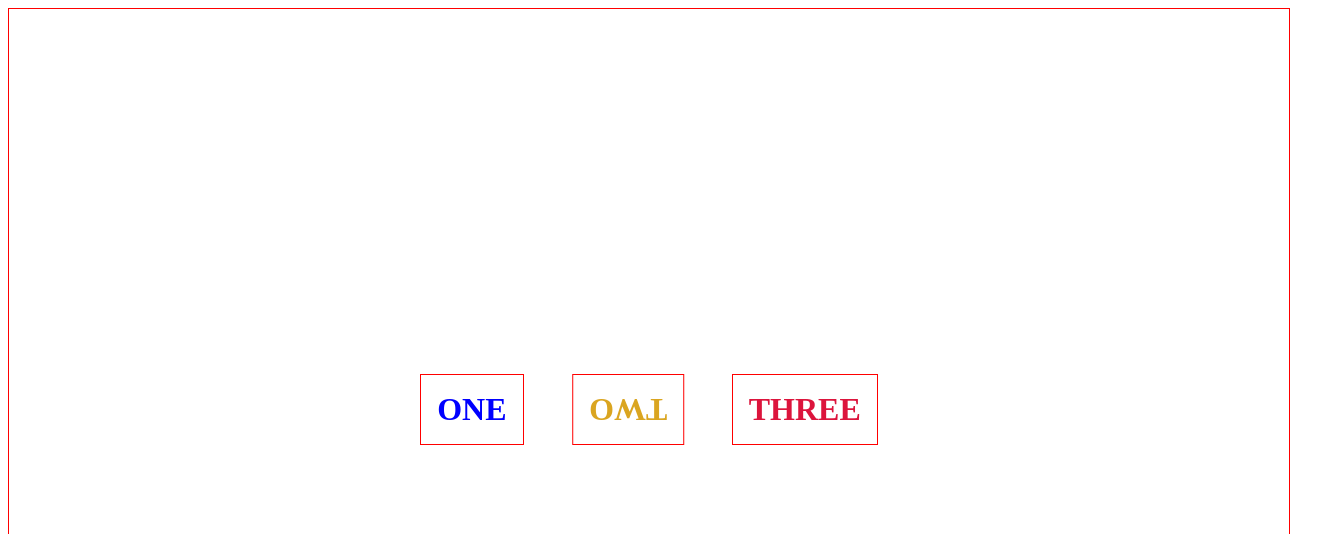
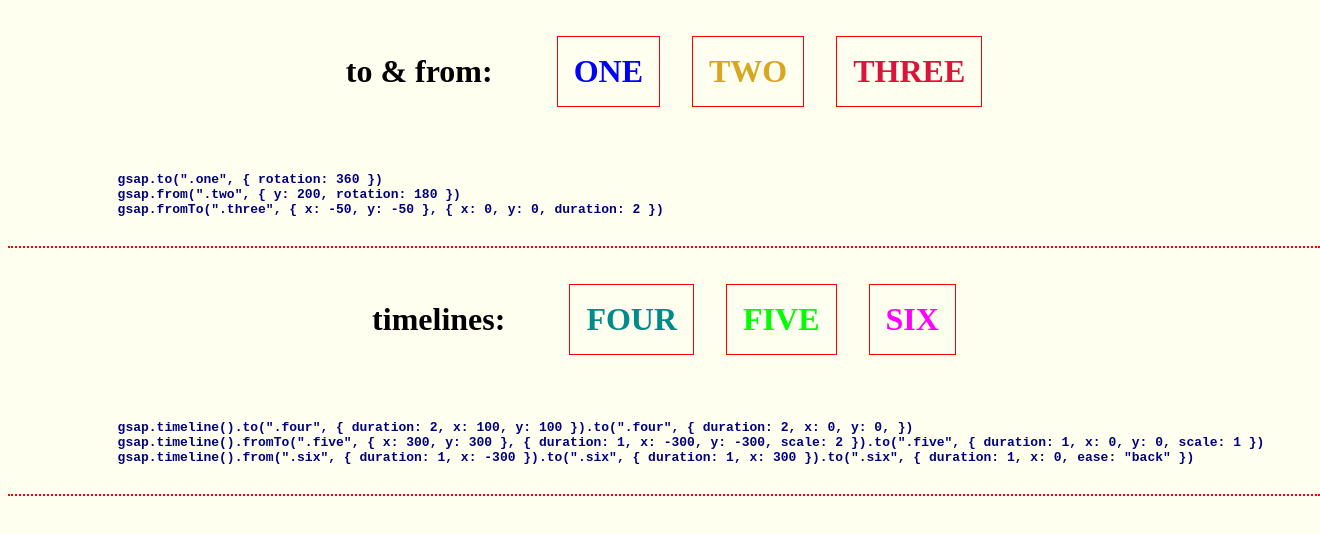
Before and after one commit to JWW127/gsap-study, a React (Vite) app: page / in a window 1280 px wide. Shown: the top 534 px of the page, 1320 px wide, since content can reach past the window. Built offline with nearby package versions, Linux system fonts and the light colour scheme.

Commit message:
gsap as components working, to & from & timelines

```diff
--- a/src/App.tsx
+++ b/src/App.tsx
@@ -1,27 +1,15 @@
 import './App.css'
-import { gsap } from 'gsap'
-import { useLayoutEffect, useRef } from 'react'
+import { To } from './components/To'
+import { Timeline } from './components/Timeline'
+
 
 function App() {
     //using this to target element
-    const root = useRef(null);
-
-    // this is what is calling at load
-    useLayoutEffect(() => {
-        let ctx = gsap.context(() => {
-            gsap.to(".one", { rotation: 360 })
-            gsap.to(".two", { rotation: 180 })
-            gsap.timeline().to(".three", { x: -50, y: -50}).to(".three", {x: 0, y: 0})
-        }, root)
-
-        return () => ctx.revert()
-    }, [])
     return (
-        <div ref={root} className="app">
-            <div className="one">ONE</div>
-            <div className="two">TWO</div>
-            <div className="three">THREE</div>
-        </div>
+        <>
+            <To />
+            <Timeline />
+        </>
     )
 }
 
--- /dev/null
+++ b/src/components/Timeline.tsx
@@ -0,0 +1,32 @@
+import { useLayoutEffect, useRef } from 'react'
+import { gsap } from 'gsap'
+
+export const Timeline = () => {
+
+    const timelineRoot = useRef(null)
+
+    useLayoutEffect(() => {
+        let ctx = gsap.context(() => {
+            gsap.timeline().to(".four", { duration: 2, x: 100, y: 100 }).to(".four", { duration: 2, x: 0, y: 0, })
+            gsap.timeline().fromTo(".five", { x: 300, y: 300 }, { duration: 1, x: -300, y: -300, scale: 2 }).to(".five", { duration: 1, x: 0, y: 0, scale: 1 })
+            gsap.timeline().from(".six", { duration: 1, x: -300 }).to(".six", { duration: 1, x: 300 }).to(".six", { duration: 1, x: 0, ease: "back" })
+
+        }, timelineRoot)
+        return () => ctx.revert()
+
+    }, [])
+
+    return (
+        <div ref={timelineRoot} className='app'>
+            <h1>timelines:</h1>
+            <div className="four">FOUR</div>
+            <div className="five">FIVE</div>
+            <div className="six">SIX</div>
+            <pre>{`
+            gsap.timeline().to(".four", { duration: 2, x: 100, y: 100 }).to(".four", { duration: 2, x: 0, y: 0, })
+            gsap.timeline().fromTo(".five", { x: 300, y: 300 }, { duration: 1, x: -300, y: -300, scale: 2 }).to(".five", { duration: 1, x: 0, y: 0, scale: 1 })
+            gsap.timeline().from(".six", { duration: 1, x: -300 }).to(".six", { duration: 1, x: 300 }).to(".six", { duration: 1, x: 0, ease: "back" })
+`}</pre>
+        </div>
+    )
+}
--- /dev/null
+++ b/src/components/To.tsx
@@ -0,0 +1,31 @@
+import { useLayoutEffect, useRef } from 'react'
+import { gsap } from 'gsap'
+
+export const To = () => {
+    const root = useRef(null);
+
+    useLayoutEffect(() => {
+        let ctx = gsap.context(() => {
+            gsap.to(".one", { rotation: 360 })
+            gsap.from(".two", { y: 200, rotation: 180 })
+            gsap.fromTo(".three", { x: -50, y: -50 }, { x: 0, y: 0, duration: 2 })
+        }, root)
+
+        return () => ctx.revert()
+    }, [])
+
+    return (
+        <div ref={root} className="app">
+        <h1>to & from:</h1>
+            <div className="one">ONE</div>
+            <div className="two">TWO</div>
+            <div className="three">THREE</div>
+            <pre>{`
+            gsap.to(".one", { rotation: 360 })
+            gsap.from(".two", { y: 200, rotation: 180 })
+            gsap.fromTo(".three", { x: -50, y: -50 }, { x: 0, y: 0, duration: 2 })
+`}</pre>
+        </div>
+    )
+
+}
--- a/src/index.css
+++ b/src/index.css
@@ -1,5 +1,9 @@
 html {
    box-sizing: border-box;
+}
+
+body {
+    background-color: ivory;
 }
 
 .app {
@@ -7,10 +11,11 @@ html {
     justify-content: center;
     align-items: center;
     flex-wrap: wrap;
-    border: 1px solid red;
-    height: 100vh;
+    border-bottom: 2px dotted red;
     width: 100vw;
-    gap: 3rem;
+    gap: 2rem;
+    margin-top: 1rem;
+    padding: 1rem;
 }
 
 .one {
@@ -36,3 +41,37 @@ html {
     padding: 1rem;
     font-weight: 800;
 }
+
+.four {
+    border: 1px solid red;
+    color: darkcyan;
+    font-size: 200%;
+    padding: 1rem;
+    font-weight: 800;
+}
+
+.five {
+    border: 1px solid red;
+    color: lime;
+    font-size: 200%;
+    padding: 1rem;
+    font-weight: 800;
+}
+
+.six {
+    border: 1px solid red;
+    color: magenta;
+    font-size: 200%;
+    padding: 1rem;
+    font-weight: 800;
+}
+
+h1 {
+    margin-right: 2rem;
+}
+
+pre {
+    flex-basis: 100%;
+    color: navy;
+    font-weight: bold;
+}
```
Also changed, not shown: 1 other file (tests, documents, lock files or other folders).
